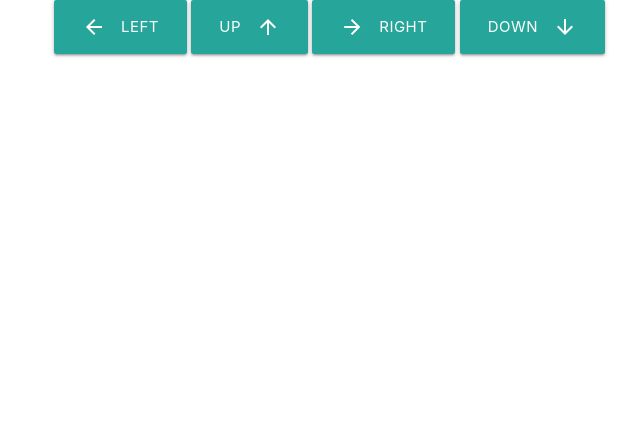
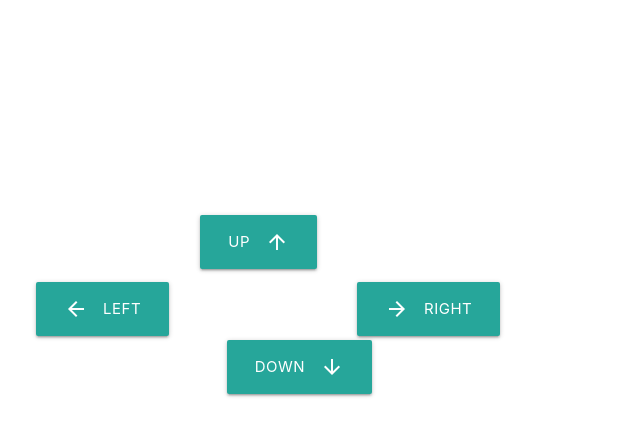
Before and after one commit to ctrl-alt-code-iot-hackathon/HornOKPlease, a Flask app: template APIs/app/templates/main.html in a window 1280 px wide. Shown: the top 436 px of the page, without its empty margins (138-778 px from the left). Run offline with Flask 2, Linux system fonts and the light colour scheme; the template is opened without the code that fills it, so the values that code supplies are empty; some libraries are stand-ins or nearby versions.

Commit message:
designed the cursors in main.css

```diff
--- a/APIs/app/static/css/main.css
+++ b/APIs/app/static/css/main.css
@@ -1,4 +1,25 @@
 body
 {
-	margin-top: 10%;
+	padding: 0;
+	margin: 0;
 }
+
+#btn1{
+	margin-top: 25%;
+	margin-left: -2%;
+}
+
+#btn2{
+margin-top: 10%;
+margin-left: 3%;
+}
+
+#btn3{
+	margin-top: 25%;
+	margin-left: 4%;
+}
+
+#btn4{
+margin-top: 38%;
+margin-left: -31%;
+}
```
